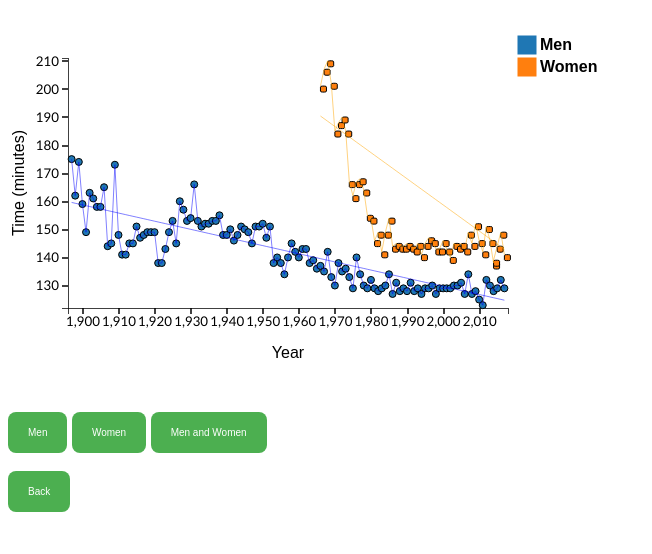
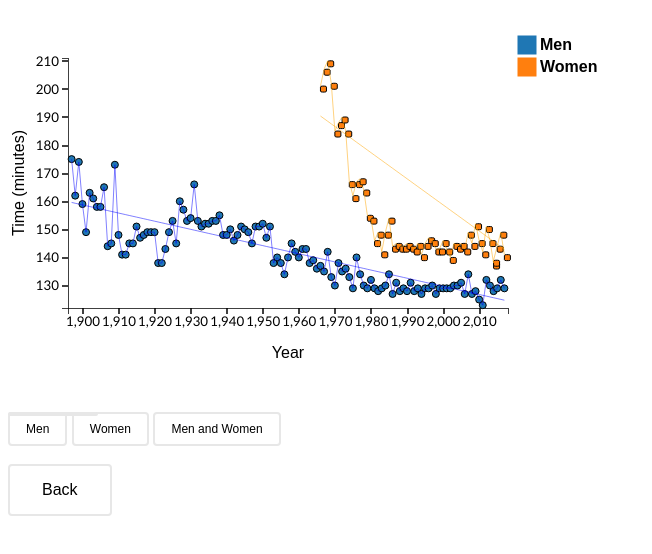
Before and after one commit to Senbyo/socialDataCourse, a plain HTML site: page Assignment1/part4.html in a window 1280 px wide. Shown: the whole page, without its empty margins (0-652 px from the left). Drawn offline with Linux system fonts and the light colour scheme.

Commit message:
Minor changes here and there

```diff
--- a/Assignment1/part4.html
+++ b/Assignment1/part4.html
@@ -4,49 +4,23 @@
    <meta charset="utf-8">
    <title>Week 3 Part 3</title>
    <script type="text/javascript" src="d3/d3.js"></script>
+
    <link rel="stylesheet" href="style.css">
 </head>
-<style>
-    .button {
-        background-color: #4CAF50; /* Green */
-        border: none;
-        border-radius: 8px;
-        color: white;
-        padding: 15px 20px;
-        text-align: center;
-        text-decoration: none;
-        display: inline-block;
-        font-size: 10px;
-        transition-duration: 0.9s;
-        text-decoration: none;
-        overflow: hidden;
-        cursor: pointer;
-      }
-
-    .button:hover {
-        background-color: #4CAF50; /* Green */
-        color: white;
-      }
-}
-    }
-</style>
 <body>
      <script type="text/javascript" src="plot2.js"></script>
-
      </br>
-  <button class="button" onclick="loadMen()">
+     <button class="button filter" onclick="loadMen()">
           <span>Men</span>
      </button>
-  <button class="button" onclick="loadWomen()">
+     <button class="button filter" onclick="loadWomen()">
           <span>Women</span>
      </button>
-  <button class="button" onclick="loadBoth()">
+     <button class="button filter" onclick="loadBoth()">
           <span>Men and Women</span>
      </button>
-
      </br>
      </br>
-
      <a class="button back" style="vertical-align:middle" href='index.html'>
           <span>Back</span>
      </a>
--- a/Assignment1/plot2.js
+++ b/Assignment1/plot2.js
@@ -65,8 +65,6 @@ d3.csv("processed_men.csv", rowConverter, function(error, dataMen) {
      	} else {
      		data2 = dataWomen;
           }
-
-          console.table(data, ["Year", "Time"]);
 
           // don't want dots overlapping axis, so add in buffer to data domain
           xScale.domain([d3.min(data,  xValue)-1, d3.max(data,xValue)+1]);
@@ -148,7 +146,7 @@ var drawDotsMenOnly = function() {
          })
          .on("mouseout", function(d) {
              tooltip.transition()
-                  .duration(500)
+                  .duration(200)
                   .style("opacity", 0);
          });
 
--- a/Assignment1/style.css
+++ b/Assignment1/style.css
@@ -94,6 +94,12 @@ h1.courseNumber {
     transition-duration: 0.4s;
 }
 
+.button.filter {
+     border-radius: 4px;
+     padding: 8px 16px;
+     font-size: 12px;
+}
+
 .button:hover {
     background-color: #e7e7e7;
     color: black;
@@ -139,13 +145,14 @@ h1.courseNumber {
 }
 
 .tooltip {
-	position: absolute;
-	width: 200px;
-	height: 28px;
-	pointer-events: none;
-	font-size: 14px;
-	/* Insert a background-color */
-	/* background-color: gray; */
+    width: 90px;
+    background-color: #e7e7e7;
+    color: black;
+    text-align: center;
+    border-radius: 6px;
+    padding: 2px 0;
+    position: absolute;
+    z-index: 1;
 }
 
 .safeLevel {
```
Also changed, not shown: Assignment1/part3.html (+16 -0 lines), Assignment1/plot.js (+8 -9 lines). Lines whose indentation alone changed are shown as unchanged.
